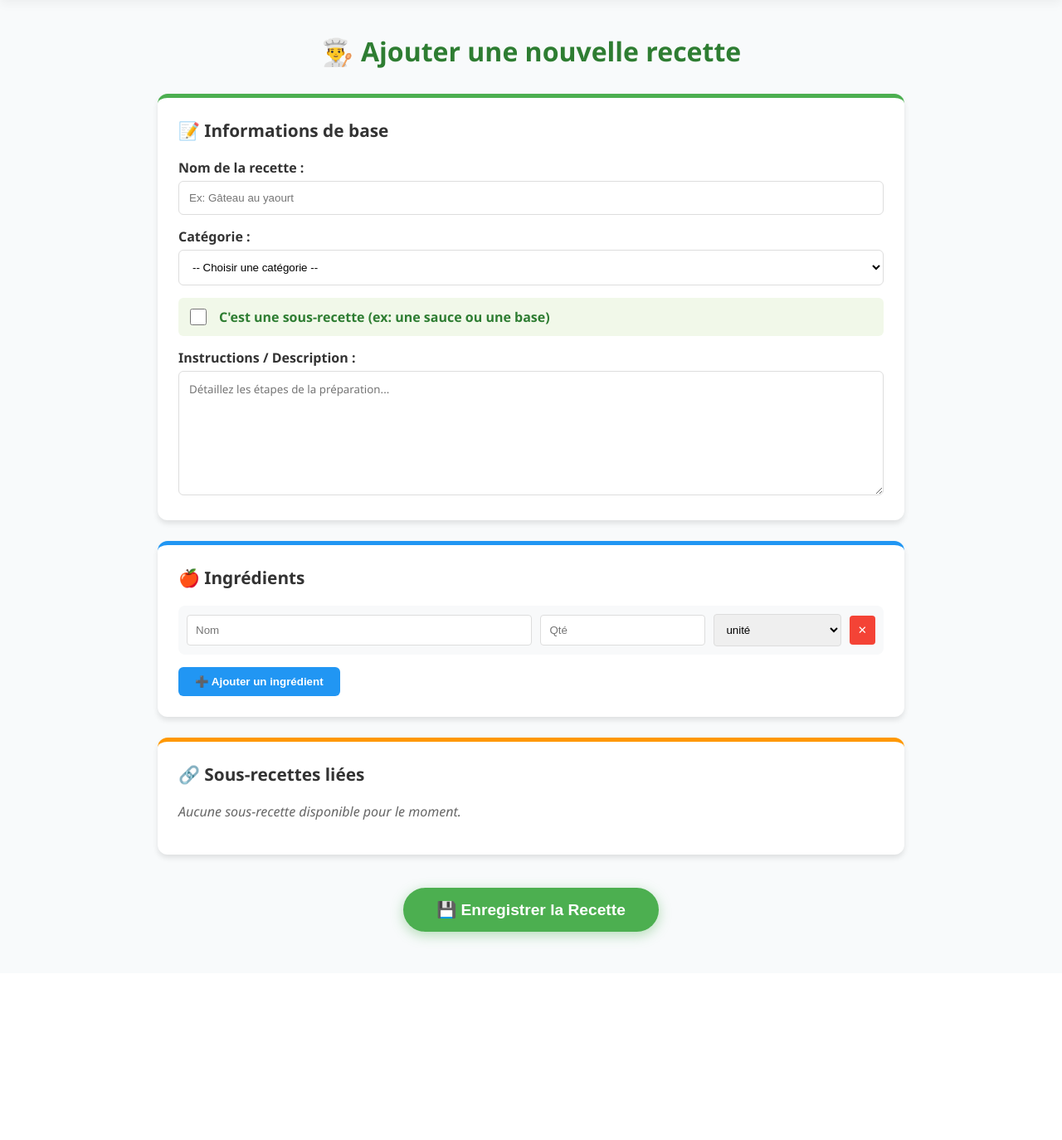
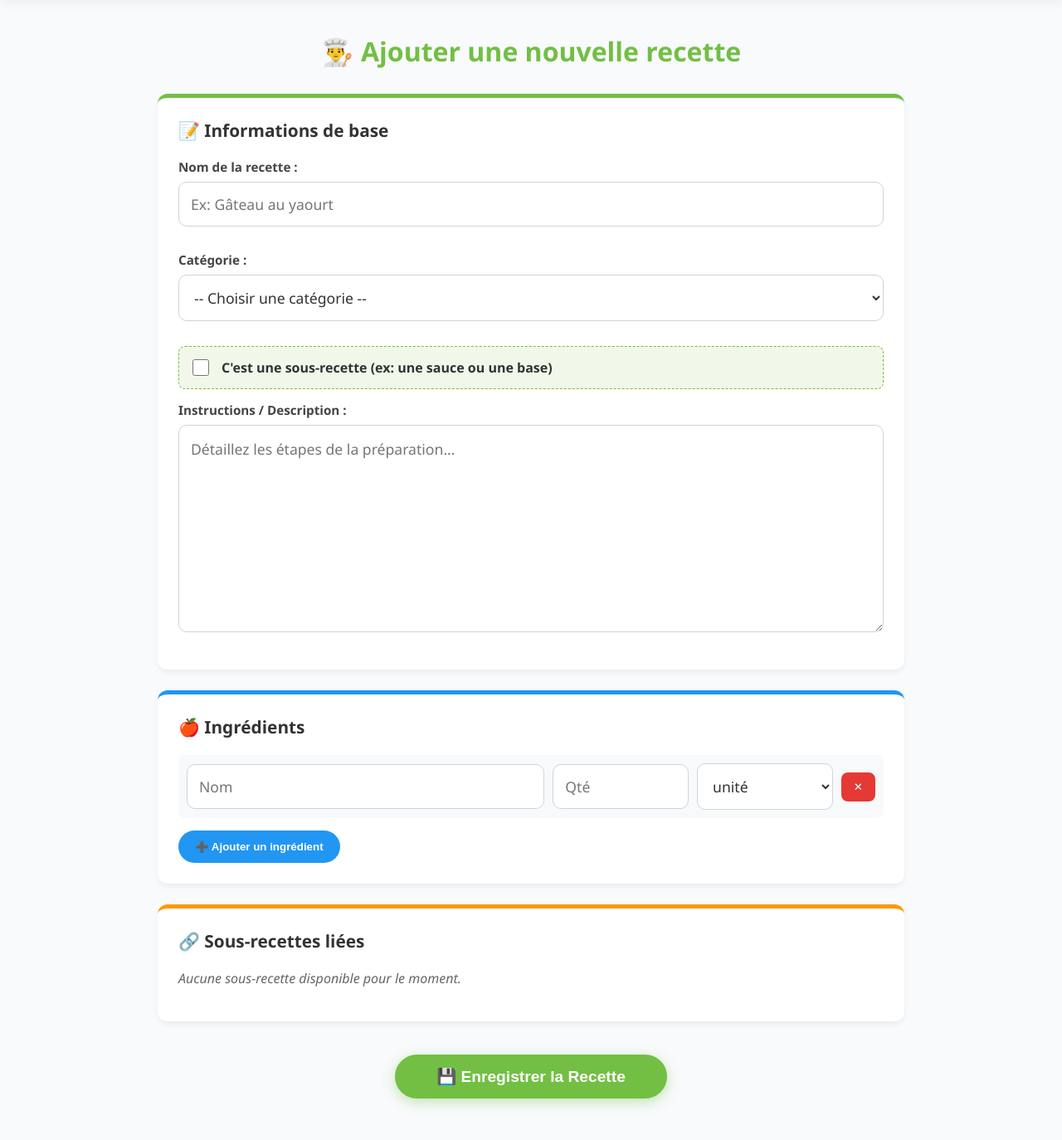
Before and after one commit to gengen2944-spec/HellRecettes, a Flask app: page /ajout in a window 1280 px wide. Shown: the part 90-1464 px from the top of the page at 83% size. Before the commit the page ends 1227 px from the top, so only its background shows below. Run offline with Flask 3, Linux system fonts and the light colour scheme; the visitor is signed in with stand-in values (Sample User, id 1); data that the repository does not hold is empty; some libraries are stand-ins or nearby versions.

Commit message:
mise a jour css pour style

```diff
--- a/templates/ajouter.html
+++ b/templates/ajouter.html
@@ -2,23 +2,22 @@
 
 {% block content %}
 <div style="max-width: 900px; margin: 0 auto;">
-    <h1 style="text-align: center; color: #2e7d32; margin-bottom: 30px;">👨‍🍳 Ajouter une nouvelle recette</h1>
+    <h1 style="text-align: center; color: #72bf44; margin-bottom: 30px;">👨‍🍳 Ajouter une nouvelle recette</h1>
 
     <form method="POST" action="{{ url_for('ajouter_recette') }}">
 
-        <div style="background: white; padding: 25px; border-radius: 12px; box-shadow: 0 4px 6px rgba(0,0,0,0.1); margin-bottom: 25px; border-top: 5px solid #4CAF50;">
+        <div style="background: white; padding: 25px; border-radius: 12px; box-shadow: 0 4px 6px rgba(0,0,0,0.05); margin-bottom: 25px; border-top: 5px solid #72bf44;">
             <h2 style="margin-top: 0; font-size: 1.3em; color: #333; margin-bottom: 20px;">📝 Informations de base</h2>
 
             <div style="margin-bottom: 15px;">
-                <label for="nom" style="display: block; font-weight: bold; margin-bottom: 5px;">Nom de la recette :</label>
-                <input type="text" id="nom" name="nom" style="width: 100%; padding: 12px; border: 1px solid #ddd; border-radius: 6px; box-sizing: border-box;" placeholder="Ex: Gâteau au yaourt" required>
+                <label for="nom" class="form-label-custom">Nom de la recette :</label>
+                <input type="text" id="nom" name="nom" class="form-input-custom" placeholder="Ex: Gâteau au yaourt" required>
             </div>
 
             <div style="margin-bottom: 15px;">
-                <label for="categorie" style="display: block; font-weight: bold; margin-bottom: 5px;">Catégorie :</label>
-                <select id="categorie" name="categorie" style="width: 100%; padding: 12px; border: 1px solid #ddd; border-radius: 6px; background-color: white;" required>
+                <label for="categorie" class="form-label-custom">Catégorie :</label>
+                <select id="categorie" name="categorie" class="form-input-custom" required>
                     <option value="" disabled selected>-- Choisir une catégorie --</option>
-                    {# BOUCLE DYNAMIQUE : lit la table Categories #}
                     {% for cat in categories %}
                         <option value="{{ cat }}">{{ cat }}</option>
                     {% endfor %}
@@ -26,46 +25,47 @@
             </div>
 
             <div style="margin-bottom: 15px;">
-                <label style="display: flex; align-items: center; cursor: pointer; background: #f1f8e9; padding: 10px; border-radius: 6px;">
+                <label style="display: flex; align-items: center; cursor: pointer; background: #f1f8e9; padding: 12px; border-radius: 8px; border: 1px dashed #72bf44;">
                     <input type="checkbox" id="est_sous_recette" name="est_sous_recette" style="width: 20px; height: 20px; margin-right: 15px;">
-                    <span style="font-weight: bold; color: #2e7d32;">C'est une sous-recette (ex: une sauce ou une base)</span>
+                    <span style="font-weight: bold; color: #2d3436;">C'est une sous-recette (ex: une sauce ou une base)</span>
                 </label>
             </div>
 
             <div>
-                <label for="description" style="display: block; font-weight: bold; margin-bottom: 5px;">Instructions / Description :</label>
-                <textarea id="description" name="description" style="width: 100%; height: 150px; padding: 12px; border: 1px solid #ddd; border-radius: 6px; box-sizing: border-box; font-family: inherit;" placeholder="Détaillez les étapes de la préparation..."></textarea>
+                <label for="description" class="form-label-custom">Instructions / Description :</label>
+                <textarea id="description" name="description" class="form-textarea-custom" placeholder="Détaillez les étapes de la préparation..."></textarea>
             </div>
         </div>
 
-        <div style="background: white; padding: 25px; border-radius: 12px; box-shadow: 0 4px 6px rgba(0,0,0,0.1); margin-bottom: 25px; border-top: 5px solid #2196F3;">
+        <div style="background: white; padding: 25px; border-radius: 12px; box-shadow: 0 4px 6px rgba(0,0,0,0.05); margin-bottom: 25px; border-top: 5px solid #2196F3;">
             <h2 style="margin-top: 0; font-size: 1.3em; color: #333; margin-bottom: 20px;">🍎 Ingrédients</h2>
             <div id="ingredients">
                 </div>
-            <button type="button" onclick="ajouterIngredient()" style="margin-top: 15px; padding: 10px 20px; background-color: #2196F3; color: white; border: none; border-radius: 6px; cursor: pointer; font-weight: bold; display: flex; align-items: center; gap: 8px;">
+            <button type="button" onclick="ajouterIngredient()" style="margin-top: 15px; padding: 12px 20px; background-color: #2196F3; color: white; border: none; border-radius: 50px; cursor: pointer; font-weight: bold; display: flex; align-items: center; gap: 8px;">
                 ➕ Ajouter un ingrédient
             </button>
         </div>
 
-        <div style="background: white; padding: 25px; border-radius: 12px; box-shadow: 0 4px 6px rgba(0,0,0,0.1); margin-bottom: 40px; border-top: 5px solid #FF9800;">
+        <div style="background: white; padding: 25px; border-radius: 12px; box-shadow: 0 4px 6px rgba(0,0,0,0.05); margin-bottom: 40px; border-top: 5px solid #FF9800;">
             <h2 style="margin-top: 0; font-size: 1.3em; color: #333; margin-bottom: 20px;">🔗 Sous-recettes liées</h2>
             <div id="sous-recettes" style="margin-bottom: 15px;">
                 </div>
 
             {% if sous_recettes %}
-            <div id="selection-zone" style="background: #fff3e0; padding: 15px; border-radius: 8px; display: none; margin-bottom: 15px;">
-                <select id="sous-recette-select" style="width: 100%; padding: 10px; border-radius: 6px; margin-bottom: 10px;">
+            <div id="selection-zone" style="background: #fdfdfd; padding: 20px; border: 1px solid #FF9800; border-radius: 12px; display: none; margin-bottom: 15px;">
+                <label class="form-label-custom">Choisir une sous-recette :</label>
+                <select id="sous-recette-select" class="form-input-custom">
                     {% for sr in sous_recettes %}
                         <option value="{{ sr['id'] }}">{{ sr['nom'] }}</option>
                     {% endfor %}
                 </select>
-                <div style="display: flex; gap: 10px;">
-                    <button type="button" onclick="ajouterSousRecette()" style="flex: 1; padding: 10px; background-color: #4CAF50; color: white; border: none; border-radius: 6px; cursor: pointer; font-weight: bold;">Valider l'ajout</button>
-                    <button type="button" onclick="document.getElementById('selection-zone').style.display='none'" style="flex: 1; padding: 10px; background-color: #6c757d; color: white; border: none; border-radius: 6px; cursor: pointer;">Annuler</button>
+                <div style="display: flex; gap: 10px; margin-top: 10px;">
+                    <button type="button" onclick="ajouterSousRecette()" style="flex: 1; padding: 12px; background-color: #72bf44; color: white; border: none; border-radius: 50px; cursor: pointer; font-weight: bold;">Valider l'ajout</button>
+                    <button type="button" onclick="document.getElementById('selection-zone').style.display='none'" style="flex: 1; padding: 12px; background-color: #6c757d; color: white; border: none; border-radius: 50px; cursor: pointer;">Annuler</button>
                 </div>
             </div>
 
-            <button type="button" onclick="document.getElementById('selection-zone').style.display='block'" style="padding: 10px 20px; background-color: #FF9800; color: white; border: none; border-radius: 6px; cursor: pointer; font-weight: bold;">
+            <button type="button" onclick="document.getElementById('selection-zone').style.display='block'" style="padding: 12px 25px; background-color: #FF9800; color: white; border: none; border-radius: 50px; cursor: pointer; font-weight: bold;">
                 🔗 Lier une sous-recette
             </button>
             {% else %}
@@ -74,7 +74,7 @@
         </div>
 
         <div style="text-align: center; margin-bottom: 50px;">
-            <button type="submit" style="padding: 15px 40px; background-color: #4CAF50; color: white; border: none; border-radius: 50px; cursor: pointer; font-size: 1.2em; font-weight: bold; box-shadow: 0 4px 15px rgba(76, 175, 80, 0.4);">
+            <button type="submit" style="padding: 15px 50px; background-color: #72bf44; color: white; border: none; border-radius: 50px; cursor: pointer; font-size: 1.2em; font-weight: bold; box-shadow: 0 4px 15px rgba(114, 191, 68, 0.4); transition: 0.2s;">
                 💾 Enregistrer la Recette
             </button>
         </div>
@@ -91,9 +91,9 @@
         const div = document.createElement('div');
         div.style = 'display: flex; gap: 10px; margin-bottom: 10px; align-items: center; background: #f8f9fa; padding: 10px; border-radius: 8px;';
         div.innerHTML = `
-            <input type="text" name="ingredient_nom[]" placeholder="Nom" style="flex: 3; padding: 10px; border: 1px solid #ddd; border-radius: 4px;" required>
-            <input type="text" name="ingredient_quantite[]" placeholder="Qté" style="flex: 1; padding: 10px; border: 1px solid #ddd; border-radius: 4px;">
-            <select name="ingredient_unite[]" style="flex: 1; padding: 10px; border: 1px solid #ddd; border-radius: 4px;">
+            <input type="text" name="ingredient_nom[]" placeholder="Nom" class="form-input-custom" style="flex: 3; margin: 0;" required>
+            <input type="text" name="ingredient_quantite[]" placeholder="Qté" class="form-input-custom" style="flex: 1; margin: 0;">
+            <select name="ingredient_unite[]" class="form-input-custom" style="flex: 1; margin: 0;">
                 <option value="">unité</option>
                 <option value="g">g</option>
                 <option value="Kg">Kg</option>
@@ -104,7 +104,7 @@
                 <option value="C. à Soupe">C. à Soupe</option>
                 <option value="C. à Café">C. à Café</option>
             </select>
-            <button type="button" onclick="this.parentElement.remove()" style="padding: 10px; background-color: #f44336; color: white; border: none; border-radius: 4px; cursor: pointer;">✕</button>
+            <button type="button" onclick="this.parentElement.remove()" style="padding: 10px 15px; background-color: #e53935; color: white; border: none; border-radius: 8px; cursor: pointer;">✕</button>
         `;
         document.getElementById('ingredients').appendChild(div);
     }
@@ -115,11 +115,11 @@
         const nom = select.options[select.selectedIndex].text;
 
         const div = document.createElement('div');
-        div.style = 'display: flex; justify-content: space-between; align-items: center; background: #e3f2fd; padding: 10px 15px; border-radius: 8px; margin-bottom: 8px; border-left: 4px solid #2196F3;';
+        div.style = 'display: flex; justify-content: space-between; align-items: center; background: #fff3e0; padding: 10px 15px; border-radius: 8px; margin-bottom: 8px; border-left: 4px solid #FF9800;';
         div.innerHTML = `
             <span style="font-weight: 500;">${nom}</span>
             <input type="hidden" name="sous_recette_id[]" value="${id}">
-            <button type="button" onclick="this.parentElement.remove()" style="padding: 5px 10px; background-color: #f44336; color: white; border: none; border-radius: 4px; cursor: pointer;">Supprimer</button>
+            <button type="button" onclick="this.parentElement.remove()" style="padding: 5px 12px; background-color: #e53935; color: white; border: none; border-radius: 6px; cursor: pointer;">Supprimer</button>
         `;
         document.getElementById('sous-recettes').appendChild(div);
         document.getElementById('selection-zone').style.display = 'none';
--- a/templates/base.html
+++ b/templates/base.html
@@ -101,6 +101,43 @@
             margin: 0 auto;
             padding: 0 20px;
         }
+
+        /* --- STYLE DES FORMULAIRES (HOMOGÉNÉITÉ) --- */
+        .form-input-custom, .form-textarea-custom {
+            width: 100%;
+            padding: 14px;
+            border: 1px solid #ced4da;
+            border-radius: 10px;
+            font-family: inherit;
+            font-size: 1.1rem; /* Taille plus lisible pour la description */
+            color: #333;
+            background-color: #ffffff;
+            box-sizing: border-box;
+            transition: all 0.2s ease;
+            margin-top: 8px;
+            margin-bottom: 15px;
+        }
+
+        .form-textarea-custom {
+            min-height: 250px;
+            line-height: 1.6;
+            resize: vertical;
+        }
+
+        /* Effet au focus : bordure verte pour rappeler le logo */
+        .form-input-custom:focus, .form-textarea-custom:focus {
+            border-color: #72bf44;
+            outline: none;
+            box-shadow: 0 0 0 4px rgba(114, 191, 68, 0.1);
+        }
+
+        .form-label-custom {
+            font-weight: 600;
+            color: #444;
+            font-size: 0.95rem;
+            display: block;
+            margin-top: 10px;
+        }
     </style>
 </head>
 <body>
```
Also changed, not shown: templates/modifier_recette.html (+35 -34 lines).
